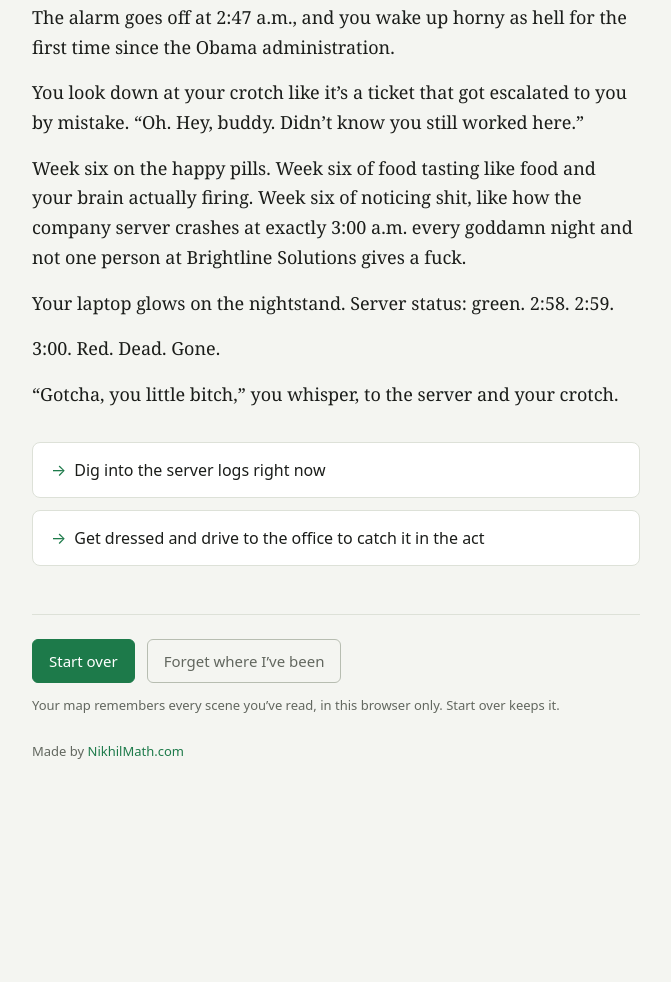
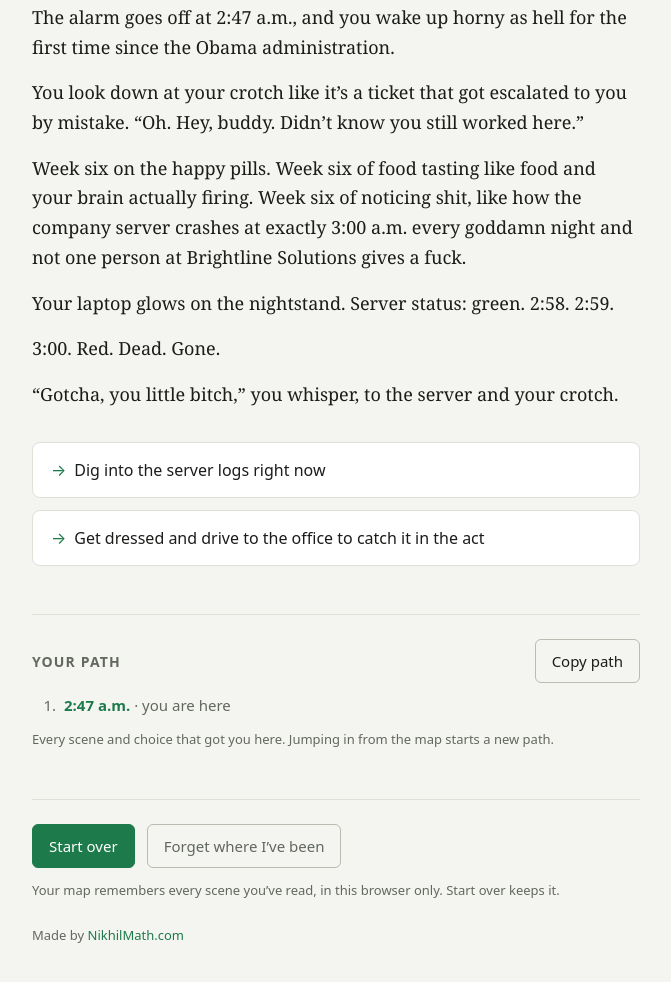
Before and after one commit to NikhilMath/Root-Access, a plain HTML site: page index.html in a window 1280 px wide. Shown: the part 625-1607 px from the top of the page, without its empty margins (304-975 px from the left). Before the commit the page ends 1451 px from the top, so only its background shows below. Drawn offline with Linux system fonts and the light colour scheme.

Commit message:
Show the path you took at the bottom, with a Copy path button
Lists every scene on this playthrough and the choice taken out of each.
The copied version adds each scene's id so it can be found in story.js.

Co-Authored-By: Claude Opus 5.5 <noreply@anthropic.com>

```diff
--- a/game.js
+++ b/game.js
@@ -9,6 +9,8 @@
   const choicesEl = document.getElementById("choices");
   const restartBtn = document.getElementById("restart");
   const forgetBtn = document.getElementById("forget");
+  const pathList = document.getElementById("path-list");
+  const copyPathBtn = document.getElementById("copy-path");
   const mapSvg = document.getElementById("map-svg");
   const mapScroll = mapSvg.parentElement;
   const mapBox = mapScroll.parentElement;
@@ -62,6 +64,69 @@
   function previousId(id) {
     if (path.length >= 2) return path[path.length - 2];
     return Object.keys(STORY.passages).find((from) => (STORY.passages[from].choices || []).some((c) => c.to === id));
+  }
+
+  // The path as steps: each scene on it, and the choice taken to leave it.
+  function pathSteps() {
+    return path.map((id, i) => {
+      const passage = STORY.passages[id];
+      const next = path[i + 1];
+      const choice = next && (passage?.choices || []).find((c) => c.to === next);
+      return { id, title: passage?.title || id, choice: choice ? choice.text : null };
+    });
+  }
+
+  // The path at the bottom of the page: scene titles, with the choice taken
+  // under each one.
+  function showPath() {
+    pathList.replaceChildren(...pathSteps().map((step, i) => {
+      const li = document.createElement("li");
+      if (i === path.length - 1) li.className = "here";
+      const title = document.createElement("span");
+      title.className = "path-scene";
+      title.textContent = step.title;
+      li.append(title);
+      if (step.choice) {
+        const choice = document.createElement("span");
+        choice.className = "path-choice";
+        choice.textContent = step.choice;
+        li.append(choice);
+      }
+      return li;
+    }));
+  }
+
+  // The copied version names each scene's id too, so it can be found in
+  // story.js.
+  function pathText() {
+    const steps = pathSteps();
+    const lines = [`Root Access path (${steps.length} ${steps.length === 1 ? "scene" : "scenes"})`];
+    steps.forEach((step, i) => {
+      lines.push(`${i + 1}. ${step.title} [${step.id}]${i === steps.length - 1 ? " ← here" : ""}`);
+      if (step.choice) lines.push(`   → ${step.choice}`);
+    });
+    return lines.join("\n");
+  }
+
+  async function copyPath() {
+    const text = pathText();
+    try {
+      await navigator.clipboard.writeText(text);
+    } catch (e) {
+      // Older browsers and some embedded views: copy from a hidden text box.
+      const box = document.createElement("textarea");
+      box.value = text;
+      box.setAttribute("readonly", "");
+      box.style.position = "fixed";
+      box.style.opacity = "0";
+      document.body.append(box);
+      box.select();
+      document.execCommand("copy");
+      box.remove();
+    }
+    copyPathBtn.textContent = "Copied";
+    clearTimeout(copyPath.timer);
+    copyPath.timer = setTimeout(() => (copyPathBtn.textContent = "Copy path"), 2000);
   }
 
   function backLink(to) {
@@ -187,6 +252,7 @@
     saveTrail();
 
     showPassage(id, passage);
+    showPath();
     const { deadEnds } = drawStoryMap(mapSvg, STORY, id, trail);
     const over = deadEnds > STORY.maxEndings;
     deadEndCount.textContent = `Dead ends: ${deadEnds} of ${STORY.maxEndings}${over ? " (too many)" : ""}`;
@@ -217,6 +283,7 @@
 
   // Start over keeps everything you've found, so the map still shows it.
   restartBtn.addEventListener("click", goToStart);
+  copyPathBtn.addEventListener("click", copyPath);
 
   forgetBtn.addEventListener("click", () => {
     if (!confirm("Forget every scene and ending you’ve found? This can’t be undone.")) return;
--- a/index.html
+++ b/index.html
@@ -55,6 +55,15 @@
 
     <nav id="choices" aria-label="Choices"></nav>
 
+    <section class="your-path" aria-labelledby="path-heading">
+      <div class="path-head">
+        <h2 id="path-heading">Your path</h2>
+        <button id="copy-path" type="button">Copy path</button>
+      </div>
+      <ol id="path-list"></ol>
+      <p class="path-note">Every scene and choice that got you here. Jumping in from the map starts a new path.</p>
+    </section>
+
     <footer class="site-footer">
       <button id="restart" type="button">Start over</button>
       <button id="forget" type="button" class="quiet">Forget where I’ve been</button>
--- a/style.css
+++ b/style.css
@@ -342,6 +342,97 @@ body {
   color: var(--muted);
 }
 
+/* The scenes and choices that got you here, to copy and paste. */
+.your-path {
+  margin-top: 3rem;
+  padding-top: 1.5rem;
+  border-top: 1px solid var(--border);
+  font-family: var(--font-ui);
+}
+
+.path-head {
+  display: flex;
+  align-items: center;
+  justify-content: space-between;
+  gap: 0.75rem;
+  margin-bottom: 0.75rem;
+}
+
+#path-heading {
+  margin: 0;
+  font-size: 0.875rem;
+  font-weight: 600;
+  letter-spacing: 0.08em;
+  text-transform: uppercase;
+  color: var(--muted);
+}
+
+#copy-path {
+  min-height: 2.75rem;
+  padding: 0.5rem 1rem;
+  border: 1px solid var(--border-strong);
+  border-radius: 0.375rem;
+  background: transparent;
+  color: var(--text);
+  font-family: var(--font-ui);
+  font-size: 0.9375rem;
+  cursor: pointer;
+}
+
+#copy-path:hover,
+#copy-path:focus-visible {
+  border-color: var(--accent);
+  outline: none;
+}
+
+#path-list {
+  margin: 0;
+  padding-left: 1.75rem;
+  font-size: 0.9375rem;
+  line-height: 1.45;
+}
+
+#path-list li {
+  margin-bottom: 0.5rem;
+  padding-left: 0.25rem;
+}
+
+#path-list li::marker {
+  color: var(--muted);
+  font-variant-numeric: tabular-nums;
+}
+
+.path-scene {
+  display: block;
+  font-weight: 600;
+}
+
+.path-choice {
+  display: block;
+  color: var(--muted);
+}
+
+.path-choice::before {
+  content: "→ ";
+  color: var(--accent);
+}
+
+#path-list li.here .path-scene {
+  color: var(--accent);
+}
+
+#path-list li.here .path-scene::after {
+  content: " · you are here";
+  font-weight: 400;
+  color: var(--muted);
+}
+
+.path-note {
+  margin: 0.75rem 0 0;
+  font-size: 0.8125rem;
+  color: var(--muted);
+}
+
 .site-footer {
   display: flex;
   flex-wrap: wrap;
```
